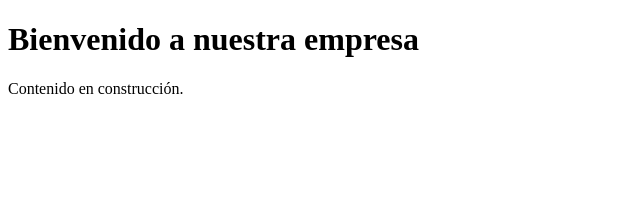
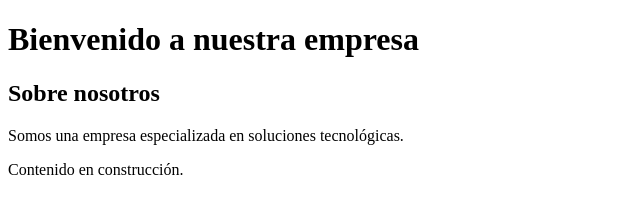
Before and after one commit to jesusmarquezmartin1809/empresa-web, a plain HTML site: page INDEX.html in a window 1280 px wide. Shown: the whole page, without its empty margins (0-640 px from the left). Drawn offline with Linux system fonts and the light colour scheme.

Commit message:
Add 'About Us' section to INDEX.html

```diff
--- a/INDEX.html
+++ b/INDEX.html
@@ -5,6 +5,8 @@
 </head>
 <body>
   <h1>Bienvenido a nuestra empresa</h1>
+  <h2>Sobre nosotros</h2>
+  <p>Somos una empresa especializada en soluciones tecnológicas.</p>
   <p>Contenido en construcción.</p>
 </body>
 </html>
```
